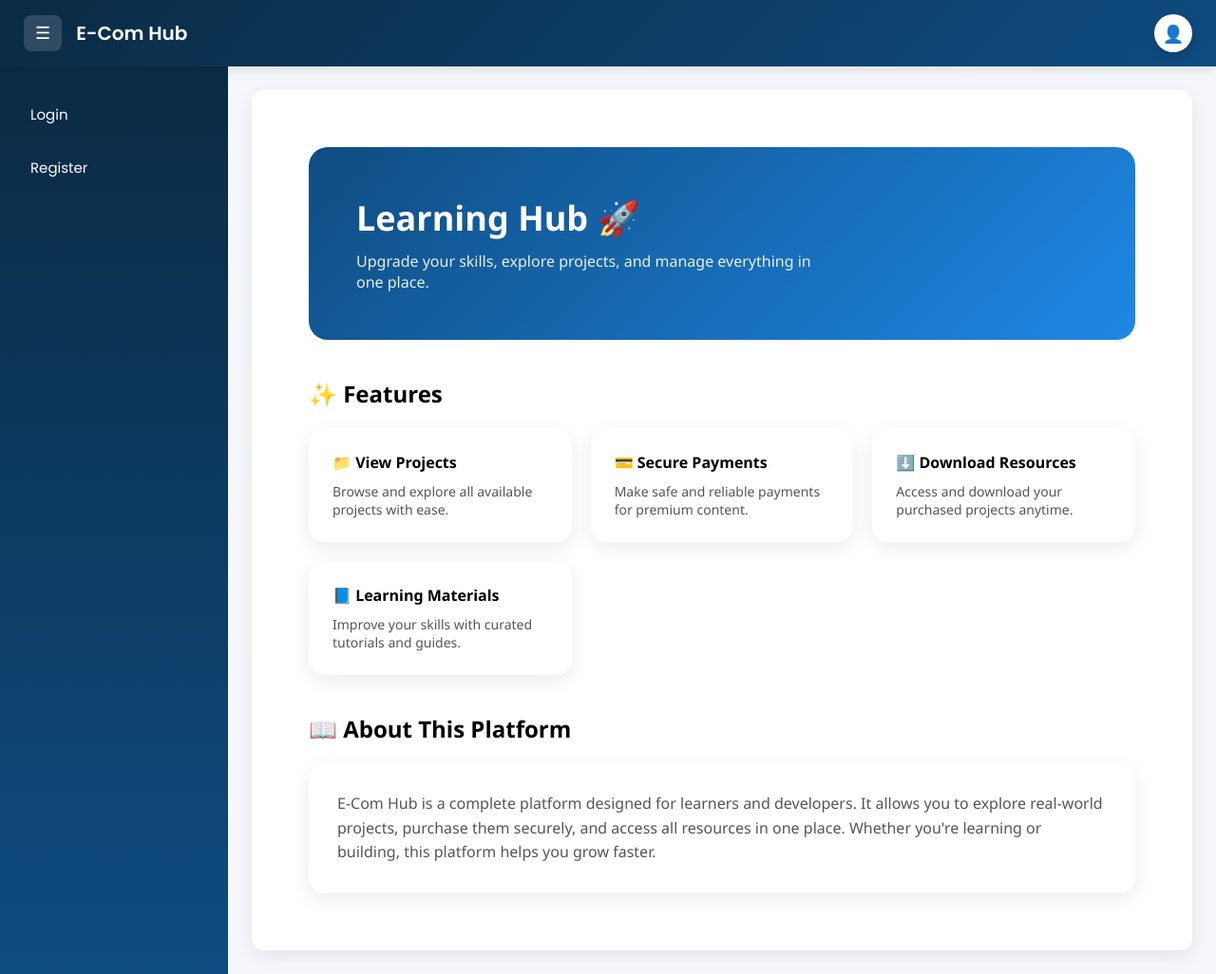
After one commit to harshinibabu1999-cmd/Ecom-hub, a Django app: page /learning/ in a window 1280 px wide. The commit adds this page. Shown: the whole page at 95% size. Run offline with Django 5.2, Linux system fonts and the light colour scheme.

Commit message:
User home changes

```diff
--- /dev/null
+++ b/ecom_app/templates/user/learning_page.html
@@ -0,0 +1,165 @@
+{% extends "user/user_base.html" %}
+
+{% block content %}
+
+<style>
+
+/* PAGE */
+.learning-container{
+    padding:40px;
+    font-family:'Segoe UI',sans-serif;
+}
+
+/* HERO */
+.hero{
+    background:linear-gradient(135deg,#0f4c81,#1e88e5);
+    color:white;
+    padding:50px;
+    border-radius:20px;
+    display:flex;
+    justify-content:space-between;
+    align-items:center;
+    flex-wrap:wrap;
+    margin-bottom:40px;
+}
+
+.hero-text{
+    max-width:500px;
+}
+
+.hero h1{
+    font-size:36px;
+    margin-bottom:10px;
+}
+
+.hero p{
+    font-size:16px;
+    opacity:0.9;
+}
+
+.hero-btn{
+    margin-top:20px;
+    display:inline-block;
+    padding:12px 25px;
+    background:white;
+    color:#1e88e5;
+    border-radius:25px;
+    text-decoration:none;
+    font-weight:600;
+    transition:0.3s;
+}
+
+.hero-btn:hover{
+    background:#f1f1f1;
+}
+
+/* SECTION TITLE */
+.section-title{
+    font-size:24px;
+    font-weight:600;
+    margin-bottom:20px;
+}
+
+/* CARDS GRID */
+.card-grid{
+    display:grid;
+    grid-template-columns:repeat(auto-fit,minmax(250px,1fr));
+    gap:20px;
+    margin-bottom:40px;
+}
+
+/* CARD */
+.card{
+    background:white;
+    padding:25px;
+    border-radius:16px;
+    box-shadow:0 6px 20px rgba(0,0,0,0.08);
+    transition:0.3s;
+}
+
+.card:hover{
+    transform:translateY(-5px);
+}
+
+.card h4{
+    margin-bottom:10px;
+}
+
+.card p{
+    font-size:14px;
+    color:#555;
+}
+
+/* ABOUT SECTION */
+.about-box{
+    background:#ffffff;
+    padding:30px;
+    border-radius:16px;
+    box-shadow:0 6px 20px rgba(0,0,0,0.08);
+}
+
+.about-box p{
+    color:#555;
+    line-height:1.6;
+}
+
+</style>
+
+
+<div class="learning-container">
+
+    <!-- HERO -->
+    <div class="hero">
+        <div class="hero-text">
+            <h1>Learning Hub 🚀</h1>
+            <p>Upgrade your skills, explore projects, and manage everything in one place.</p>
+
+        </div>
+    </div>
+
+    <!-- FEATURES -->
+    <div>
+        <div class="section-title">✨ Features</div>
+
+        <div class="card-grid">
+
+            <div class="card">
+                <h4>📁 View Projects</h4>
+                <p>Browse and explore all available projects with ease.</p>
+            </div>
+
+            <div class="card">
+                <h4>💳 Secure Payments</h4>
+                <p>Make safe and reliable payments for premium content.</p>
+            </div>
+
+            <div class="card">
+                <h4>⬇️ Download Resources</h4>
+                <p>Access and download your purchased projects anytime.</p>
+            </div>
+
+            <div class="card">
+                <h4>📘 Learning Materials</h4>
+                <p>Improve your skills with curated tutorials and guides.</p>
+            </div>
+
+        </div>
+    </div>
+
+    <!-- ABOUT -->
+    <div>
+        <div class="section-title">📖 About This Platform</div>
+
+        <div class="about-box">
+            <p>
+                E-Com Hub is a complete platform designed for learners and developers.
+                It allows you to explore real-world projects, purchase them securely,
+                and access all resources in one place. Whether you're learning or building,
+                this platform helps you grow faster.
+            </p>
+        </div>
+    </div>
+
+</div>
+
+{% endblock %}
--- a/ecom_app/templates/user/payment_details.html
+++ b/ecom_app/templates/user/payment_details.html
@@ -37,7 +37,7 @@ min-width:700px;
 }
 
 .payment-table thead{
-background:#0d6efd;
+background: #20395e;
 color:white;
 }
 
--- a/ecom_app/templates/user/purchased_projects.html
+++ b/ecom_app/templates/user/purchased_projects.html
@@ -32,7 +32,7 @@
 
 /* HEADER */
 .styled-table thead{
-    background:#0f172a;
+    background: #20395e;
     color:white;
 }
 
--- a/ecom_app/urls.py
+++ b/ecom_app/urls.py
@@ -70,5 +70,6 @@ urlpatterns = [
     path('phonepe-pay/<int:pk>/', views.phonepe_payment, name='phonepe_pay'),
     path('output-video/<int:pk>/', views.view_output_video, name='view_output_video'),
     path('view-payment-history/<int:pk>/', views.view_payment_history, name='view_payment_history'),
+    path('learning/', views.learning_page, name='learning_page'),
 
 ]
--- a/ecom_app/user_side.py
+++ b/ecom_app/user_side.py
@@ -217,3 +217,6 @@ def view_output_video(request, pk):
     project = get_object_or_404(Project, id=pk)
 
     return render(request, "user/output_video.html", {"project": project})
+
+def learning_page(request):
+    return render(request, "user/learning_page.html")
```
Also changed, not shown: ecom_app/templates/user/user_home.html (+142 -64 lines), ecom_app/templates/user/view_payment_history.html (+55 -27 lines), db.sqlite3.
